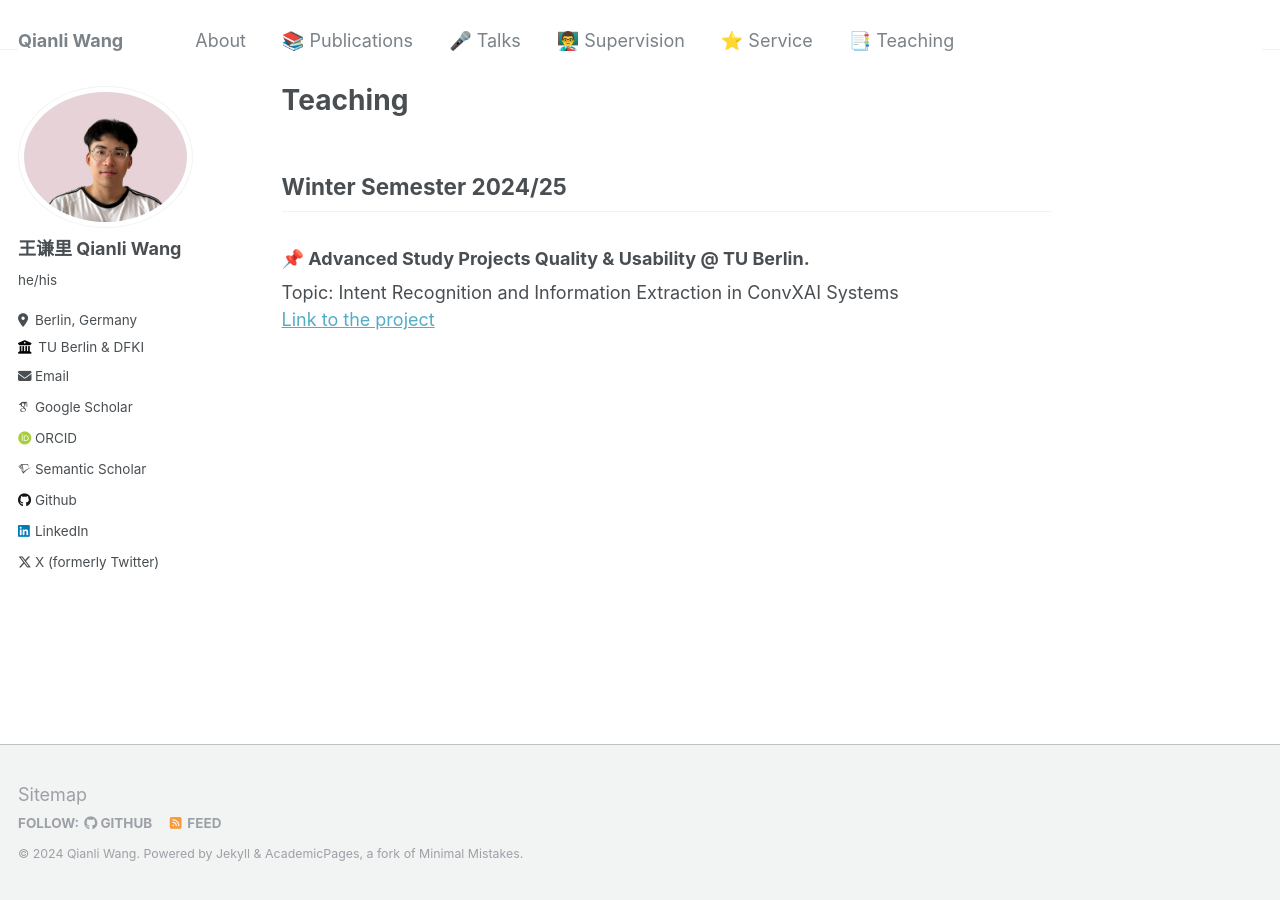
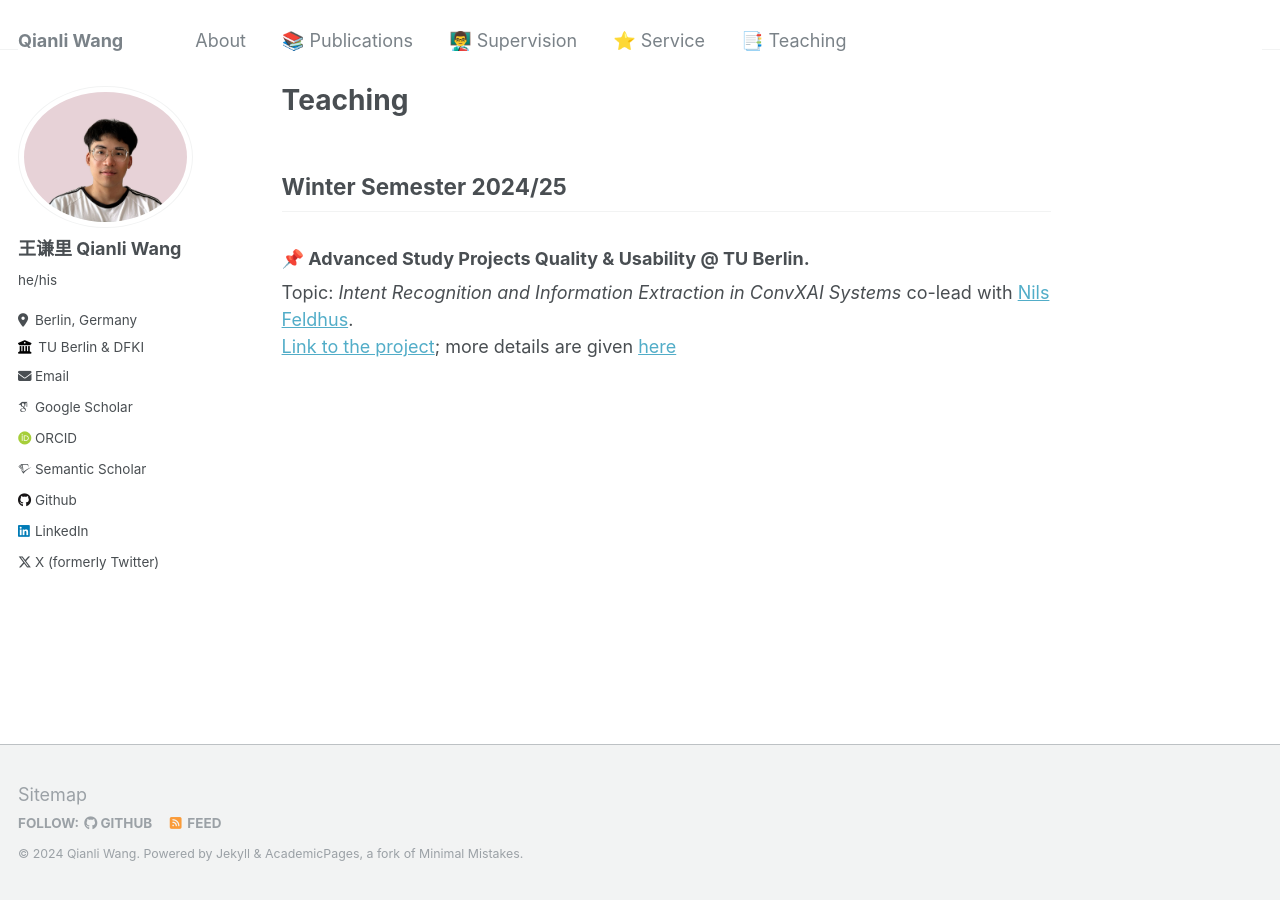
Before and after one commit to qiaw99/qiaw99.github.io, a Jekyll site: the page built from teaching/index.md, in a window 1280 px wide. Built offline with Jekyll 4.4.1, drawn with Linux system fonts in a browser that asks for light colours; some web fonts are replaced.

```diff
--- a/_data/navigation.yml
+++ b/_data/navigation.yml
@@ -6,8 +6,8 @@ main:
   - title: "📚 Publications"
     url: /publications/
 
-  - title: "🎤 Talks"
-    url: /talks/
+#  - title: "🎤 Talks"
+#    url: /talks/
 
   - title: "👨‍🏫 Supervision"
     url: /supervision/
--- a/teaching/index.md
+++ b/teaching/index.md
@@ -7,5 +7,5 @@ title: "Teaching"
 
 ## Winter Semester 2024/25
 ### 📌 Advanced Study Projects Quality & Usability @ TU Berlin. <br>
-Topic: Intent Recognition and Information Extraction in ConvXAI Systems <br>
-[Link to the project](https://www.tu.berlin/index.php?id=18763)
+Topic: _Intent Recognition and Information Extraction in ConvXAI Systems_ co-lead with [Nils Feldhus](https://nfelnlp.github.io).<br>
+[Link to the project](https://www.tu.berlin/index.php?id=18763); more details are given [here](https://nfelnlp.github.io/teaching/xllm/)
```
Also changed, not shown: index.md (+2 -0 lines), publications/index.md (+5 -0 lines).
